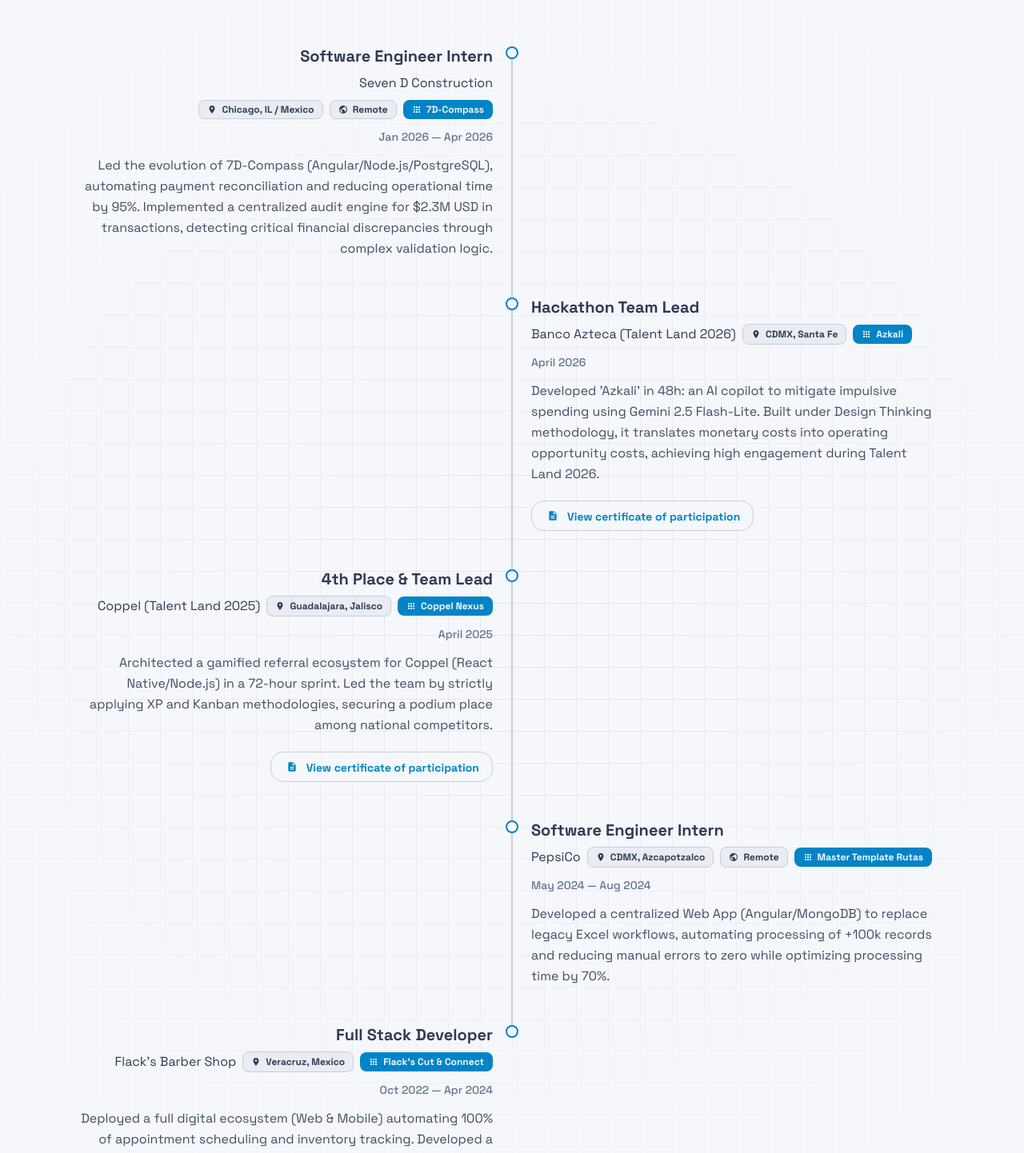
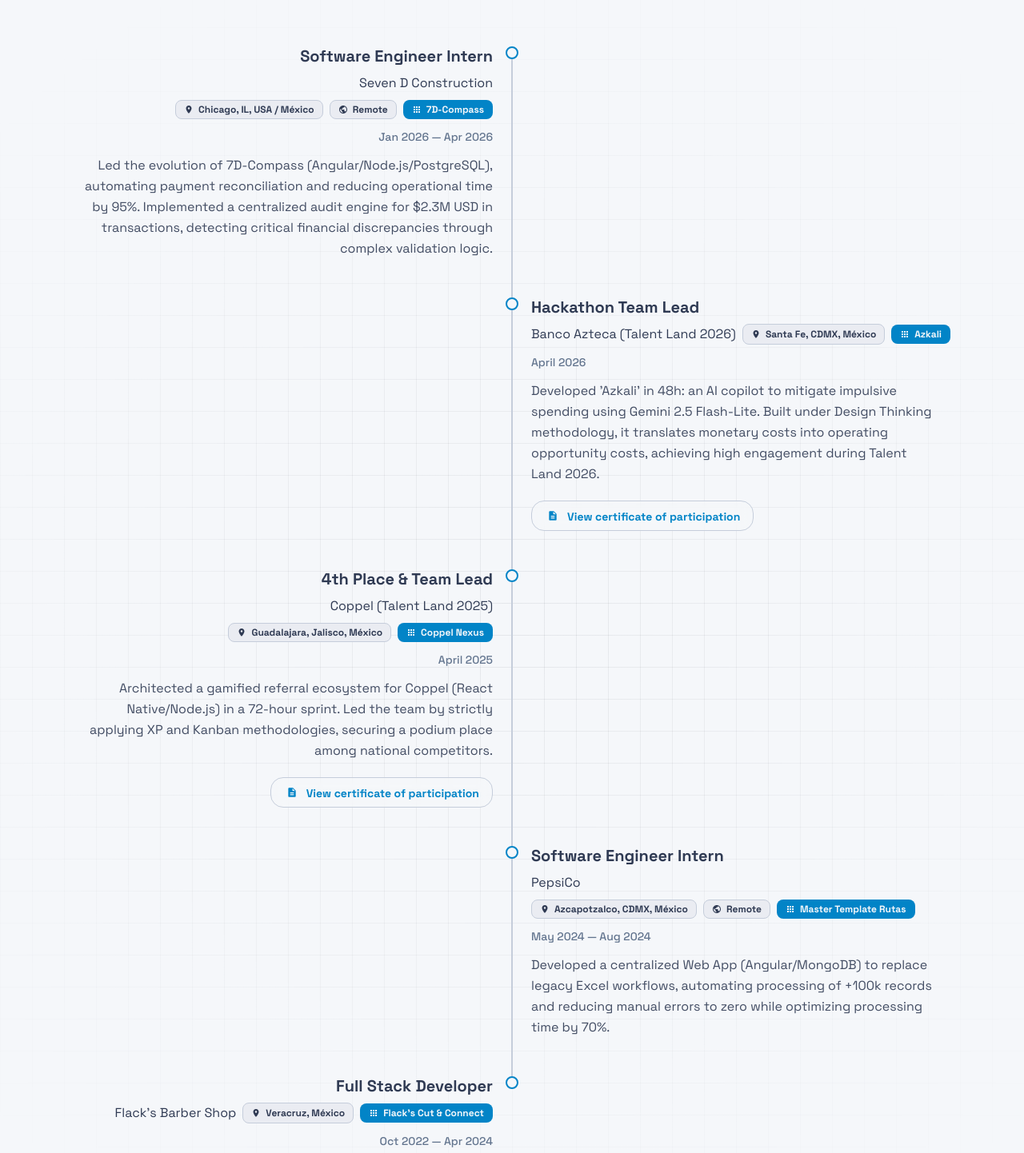
Before and after one commit to chrisssp/portfolio, a Next.js app: page /en in a window 1280 px wide. Shown: the part 1080-2522 px from the top of the page at 80% size. Built offline with nearby package versions, Linux system fonts and the light colour scheme.

Commit message:
ref: standardize all locations to specific-to-general format

```diff
--- a/i18n/modules/experience.ts
+++ b/i18n/modules/experience.ts
@@ -5,7 +5,7 @@
          {
             role: "Software Engineer Intern",
             company: "Seven D Construction",
-            location: "Chicago, IL / Mexico",
+            location: "Chicago, IL, USA / México",
             remote: "Remote",
             product: "7D-Compass",
             projectId: "7dcompass",
@@ -15,7 +15,7 @@
          {
             role: "Hackathon Team Lead",
             company: "Banco Azteca (Talent Land 2026)",
-            location: "CDMX, Santa Fe",
+            location: "Santa Fe, CDMX, México",
             product: "Azkali",
             projectId: "azkali",
             date: "April 2026",
@@ -25,7 +25,7 @@
          {
             role: "4th Place & Team Lead",
             company: "Coppel (Talent Land 2025)",
-            location: "Guadalajara, Jalisco",
+            location: "Guadalajara, Jalisco, México",
             product: "Coppel Nexus",
             projectId: "coppel-nexus",
             date: "April 2025",
@@ -35,7 +35,7 @@
          {
             role: "Software Engineer Intern",
             company: "PepsiCo",
-            location: "CDMX, Azcapotzalco",
+            location: "Azcapotzalco, CDMX, México",
             remote: "Remote",
             product: "Master Template Rutas",
             projectId: "mtrpa",
@@ -45,7 +45,7 @@
          {
             role: "Full Stack Developer",
             company: "Flack's Barber Shop",
-            location: "Veracruz, Mexico",
+            location: "Veracruz, México",
             product: "Flack's Cut & Connect",
             projectId: "flacks",
             date: "Oct 2022 — Apr 2024",
@@ -59,7 +59,7 @@
          {
             role: "Pasante de ingeniería de software",
             company: "Seven D Construction",
-            location: "Chicago, IL / México",
+            location: "Chicago, IL, USA / México",
             remote: "Remoto",
             product: "7D-Compass",
             projectId: "7dcompass",
@@ -69,17 +69,17 @@
          {
             role: "Líder de equipo de hackathon",
             company: "Banco Azteca (Talent Land 2026)",
-            location: "CDMX, Santa Fe",
+            location: "Santa Fe, CDMX, México",
             product: "Azkali",
             projectId: "azkali",
             date: "Abril 2026",
-            description: "Desarrollé 'Azkali' en 48h: un copiloto de IA conductual para mitigar gastos impulsivos usando Gemini 2.5 Flash-Lite. Construido bajo metodología Design Thinking, traduce costos monetarios a costos de oportunidad operativos, logrando un alto impacto en Talent Land 2026.",
+            description: "Desarrollé 'Azkali' en 48h: un copiloto de IA conductual para mitigar gastos impulsivos usando Gemini 2.5 Flash-Lite. Construido bajo metodología Design Thinking, traduce costos monetarios a costo de oportunidad operativos, logrando un alto impacto en Talent Land 2026.",
             link: { url: "#", label: "Ver certificado de participación" }
          },
          {
             role: "4to lugar y líder de equipo",
             company: "Coppel (Talent Land 2025)",
-            location: "Guadalajara, Jalisco",
+            location: "Guadalajara, Jalisco, México",
             product: "Coppel Nexus",
             projectId: "coppel-nexus",
             date: "Abril 2025",
@@ -89,7 +89,7 @@
          {
             role: "Pasante de ingeniería de software",
             company: "PepsiCo",
-            location: "CDMX, Azcapotzalco",
+            location: "Azcapotzalco, CDMX, México",
             remote: "Remoto",
             product: "Master Template Rutas",
             projectId: "mtrpa",
```
Also changed, not shown: 2 other files (tests, documents, lock files or other folders).
